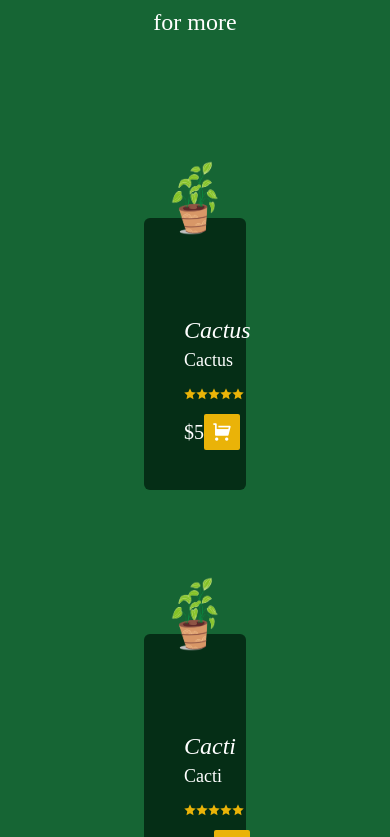
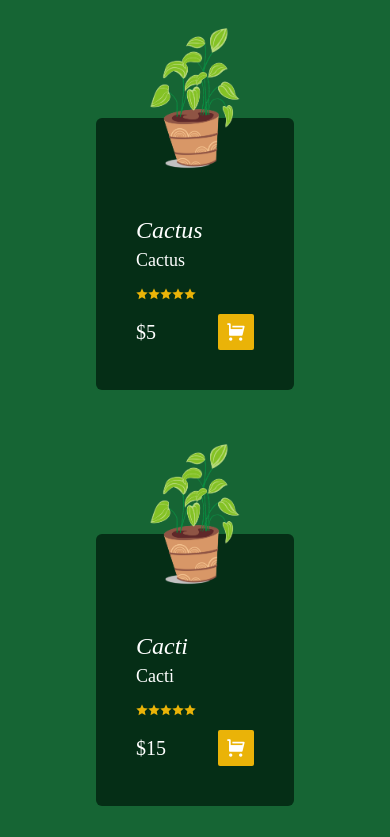
Before and after one commit to sahrulromadi/Plantify-Front-End, a React (Vite) app: page / in a window 390 px wide. Shown: the part 4027-4864 px from the top of the page. Built offline with nearby package versions, Linux system fonts and the light colour scheme; a web font is replaced by a local one.

Commit message:
perbaikin bug

```diff
--- a/src/components/Footer.jsx
+++ b/src/components/Footer.jsx
@@ -5,7 +5,7 @@ import Floral from "../../public/assets/img/floral.png";
 const Footer = () => {
   return (
     <footer className="bg-yellow-100 relative">
-      <div className="w-3/4 md:container absolute top-0 right-0 left-0 mx-auto -translate-y-1/2 bg-green-900 text-white px-10 pt-5 pb-10 space-y-1 rounded-xl">
+      <div className="w-3/4 lg:container absolute top-0 right-0 left-0 mx-auto -translate-y-1/2 bg-green-900 text-white px-10 pt-5 pb-10 space-y-1 rounded-xl">
         <h1 className="text-3xl text-kanit mb-5">
           <span className="text-yellow-500">Subscribe</span> to our newsletter
         </h1>
--- a/src/pages/HomeSection.jsx
+++ b/src/pages/HomeSection.jsx
@@ -145,7 +145,7 @@ const HomeSection = () => {
             className="w-48 md:w-56 lg:w-64"
           />
         </div>
-        <div className="about-title text-center mb-5">
+        <div className="about-title text-center mb-5 md:mb-10">
           <h1 className="text-4xl font-bold text-yellow-500 mb-5 md:text-5xl">
             About Us
           </h1>
@@ -153,7 +153,7 @@ const HomeSection = () => {
             Follow instruction for more
           </h2>
         </div>
-        <div className="flex-1 flex flex-col justify-center items-center px-10 mb-28 md:mb-5 md:px-20 md:flex-row">
+        <div className="flex-1 flex flex-col justify-center items-center px-10 mb-28 md:mb-5 md:px-20 md:flex-row md:py-5">
           <div className="flex justify-center items-center">
             <img src={PotPlant1} alt="pot-plant-1" className="w-full" />
           </div>
@@ -194,7 +194,7 @@ const HomeSection = () => {
       {/* about us end */}
 
       {/* popular */}
-      <section className="bg-green-800 p-36">
+      <section className="bg-green-800 pt-24 pb-44 px-24 md:p-36">
         <div className="popular-title text-center flex flex-col items-center space-y-5 mb-40 md:mb-28">
           <h1 className="text-kanit text-4xl md:text-6xl text-yellow-500 ">
             Popular Plant
@@ -203,7 +203,7 @@ const HomeSection = () => {
             Follow instruction for more
           </h2>
         </div>
-        <div className="container w-full py-5 md:py-16 grid grid-cols-1 md:grid-cols-2 lg:grid-cols-3 xl:grid-cols-4 gap-x-8 gap-y-36">
+        <div className="container w-full py-0 md:py-16 grid grid-cols-1 md:grid-cols-2 lg:grid-cols-3 xl:grid-cols-4 gap-x-8 gap-y-36">
           {/* card */}
           {popularPlants.map((data) => {
             return (
```
